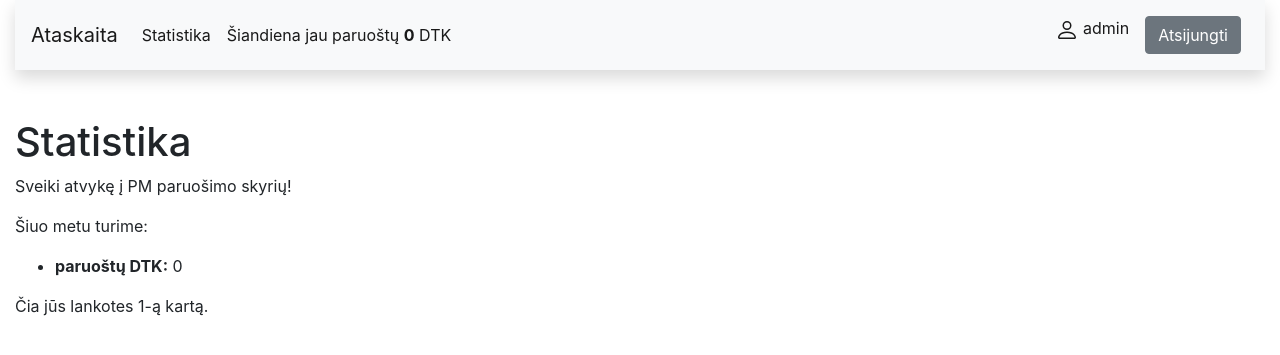
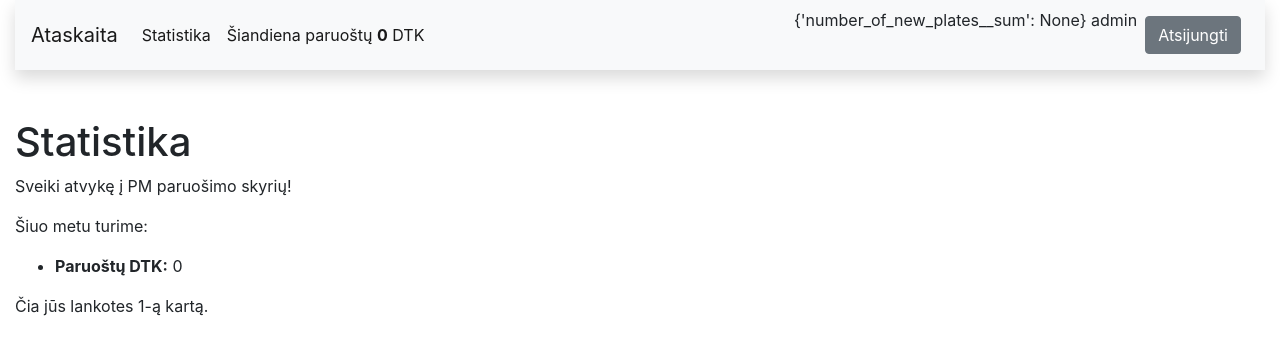
Before and after one commit to ArturasTK/Ataskaitos, a Django app: page /ataskaitos/ in a window 1280 px wide. Shown: the top 355 px of the page. Run offline with Django 4.2, Linux system fonts and the light colour scheme; a user stored in the database is signed in; data that the repository does not hold is empty; some libraries are stand-ins or nearby versions.

Commit message:
kankinu vartotojo rezultato skaičivimą

```diff
--- a/ataskaitos/templates/base.html
+++ b/ataskaitos/templates/base.html
@@ -26,22 +26,16 @@
                   <a class="nav-link" href="{% url 'index' %}">Statistika <span class="sr-only">(current)</span></a>
                 </li>
                 <li class="nav-item active">
-                <a class="nav-link active">Šiandiena jau paruoštų <strong>{{ num_reports_of_day }}</strong> DTK</a>
+                <a class="nav-link active">Šiandiena paruoštų <strong>{{ num_reports_of_day }}</strong> DTK</a>
                 </li>
               </ul>
-
-
-
 
               {% if user.is_authenticated %}
               <ul class="navbar-nav ml-auto">
                 <li class="nav-item active">
-                  <a class="nav-link" href="#">
-                    <svg class="bi bi-person" width="1.5em" height="1.5em" viewBox="0 0 16 16" fill="currentColor" xmlns="http://www.w3.org/2000/svg">
-                      <path fill-rule="evenodd" d="M13 14s1 0 1-1-1-4-6-4-6 3-6 4 1 1 1 1h10zm-9.995-.944v-.002.002zM3.022 13h9.956a.274.274 0 00.014-.002l.008-.002c-.001-.246-.154-.986-.832-1.664C11.516 10.68 10.289 10 8 10c-2.29 0-3.516.68-4.168 1.332-.678.678-.83 1.418-.832 1.664a1.05 1.05 0 00.022.004zm9.974.056v-.002.002zM8 7a2 2 0 100-4 2 2 0 000 4zm3-2a3 3 0 11-6 0 3 3 0 016 0z" clip-rule="evenodd"/>
-                    </svg>
-              {{ user.get_username }}
-                  </a>
+                    <ul>
+                      <ul>{{ num_reports_of_month}} {{ user.get_username }} </ul>
+                    </ul>
                 </li>
 
 
--- a/ataskaitos/templates/index.html
+++ b/ataskaitos/templates/index.html
@@ -5,7 +5,8 @@
   <p>Sveiki atvykę į PM paruošimo skyrių!</p>
   <p>Šiuo metu turime:</p>
   <ul>
-    <li><strong>paruoštų DTK:</strong> {{ num_reports }}</li>
+    <li><strong>Paruoštų DTK:</strong> {{ num_reports }}</li>
   </ul>
+
   <p>Čia jūs lankotes {{ num_visits }}-ą kartą.</p>
 {% endblock %}
--- a/ataskaitos/views.py
+++ b/ataskaitos/views.py
@@ -4,6 +4,7 @@
 from django.core.paginator import Paginator
 from .forms import ReportForm
 from datetime import datetime
+from django.db.models import Sum
 
 # def count(request):
 #     month_value = Report.
@@ -11,8 +12,10 @@
 def base(request):
 
     num_reports_of_day = Report.objects.filter(date_field__contains=datetime.today().date()).count()
+    num_reports_of_month = Report.objects.filter(user=request.user).filter(date_field__contains=datetime.now().month).aggregate(Sum('number_of_new_plates'))
     context = {
         'num_reports_of_day': num_reports_of_day,
+        'num_reports_of_month':num_reports_of_month,
     }
 
     return render(request, 'base.html', context=context)
@@ -21,12 +24,14 @@
 
     num_reports = Report.objects.all().count()
     num_reports_of_day = Report.objects.filter(date_field__contains=datetime.today().date()).count()
+    num_reports_of_month = Report.objects.filter(user=request.user).filter(date_field__contains=datetime.now().month).aggregate(Sum('number_of_new_plates'))
     num_visits = request.session.get('num_visits', 1)
     request.session['num_visits'] = num_visits + 1
     context = {
         'num_reports': num_reports,
         'num_visits': num_visits,
         'num_reports_of_day': num_reports_of_day,
+        'num_reports_of_month':num_reports_of_month,
     }
 
     return render(request, 'index.html', context=context)
@@ -42,13 +47,16 @@
             return HttpResponseRedirect('/ataskaitos/report/')
     else:
         form = ReportForm()
-
+    num_reports_of_day = Report.objects.filter(date_field__contains=datetime.today().date()).count()
+    num_reports_of_month = Report.objects.filter(user=request.user).filter(date_field__contains=datetime.now().month).aggregate(Sum('number_of_new_plates'))
     paginator = Paginator(Report.objects.filter(user=request.user).order_by('-date_field'), 20)
     page_number = request.GET.get('page')
     paged_reports = paginator.get_page(page_number)
     context = {
         'report': paged_reports,
         'form': form,
+        'num_reports_of_day': num_reports_of_day,
+        'num_reports_of_month':num_reports_of_month,
     }
 
     return render(request, 'report.html', context=context)
```
